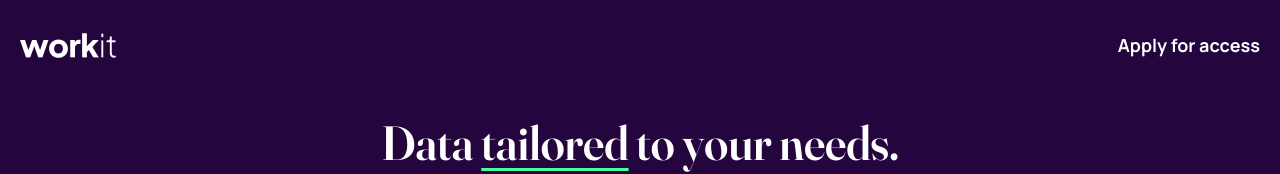
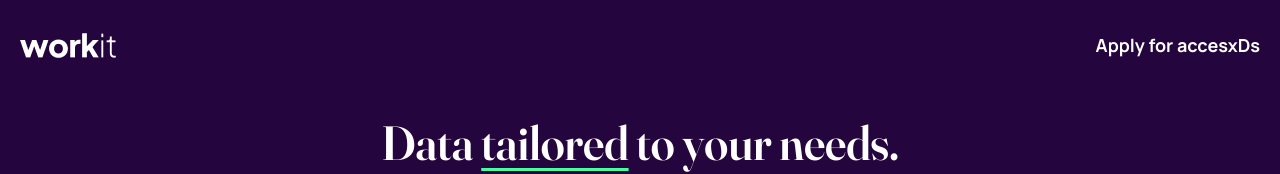
Before and after one commit to cendyz/Workit-landing-page, a Vue app: page / in a window 1280 px wide. Shown: the top 174 px of the page. Built offline with nearby package versions, Linux system fonts and the light colour scheme.

Commit message:
Update Nav.vue

```diff
--- a/src/components/Nav.vue
+++ b/src/components/Nav.vue
@@ -5,7 +5,7 @@
 		<a
 			href="#"
 			class="text-[1.8rem] underline decoration-[3px] underline-offset-8 decoration-green text-white font-bold z-100"
-			>Apply for access</a
+			>Apply for accesxDs</a
 		>
 	</nav>
 </template>
```
